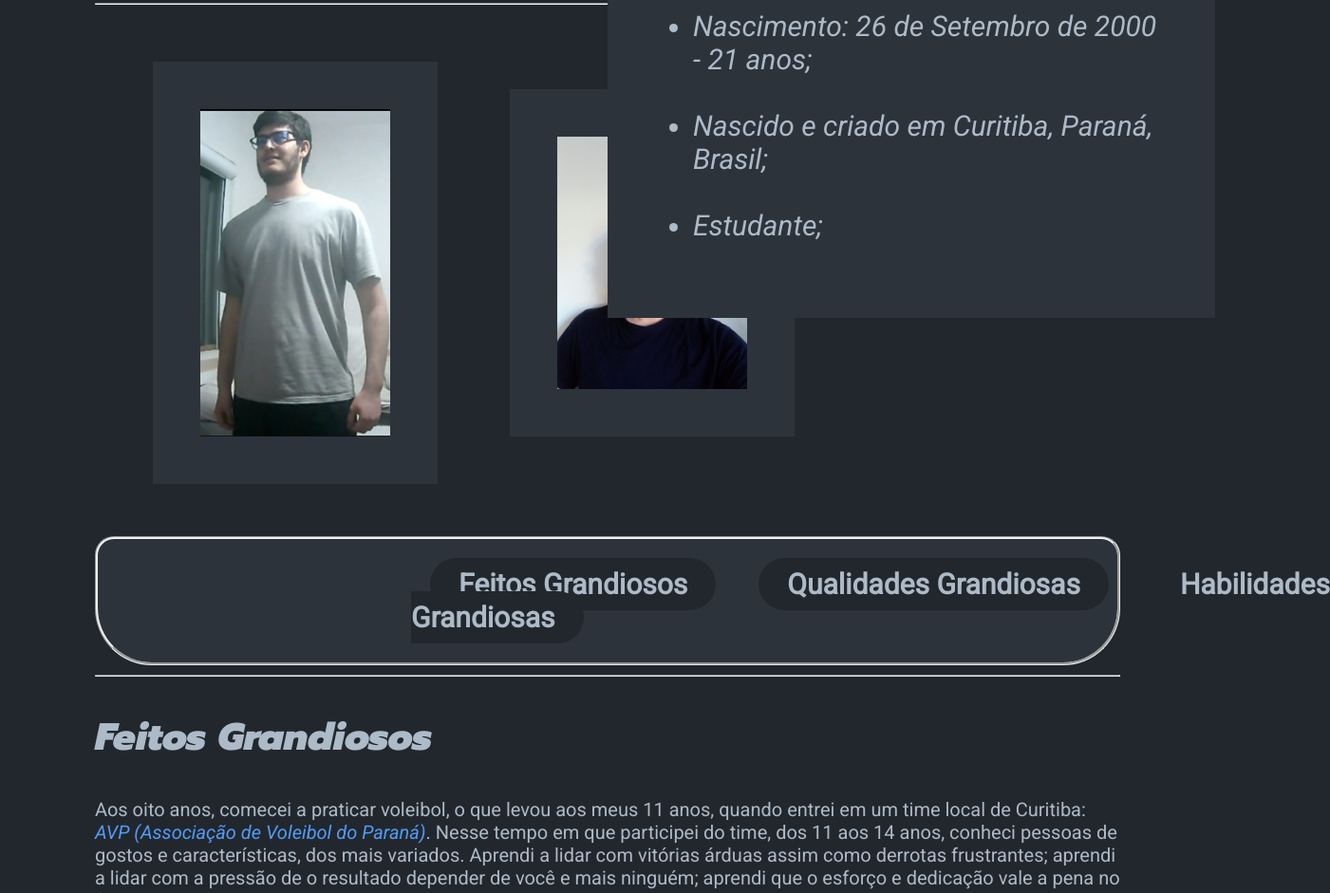
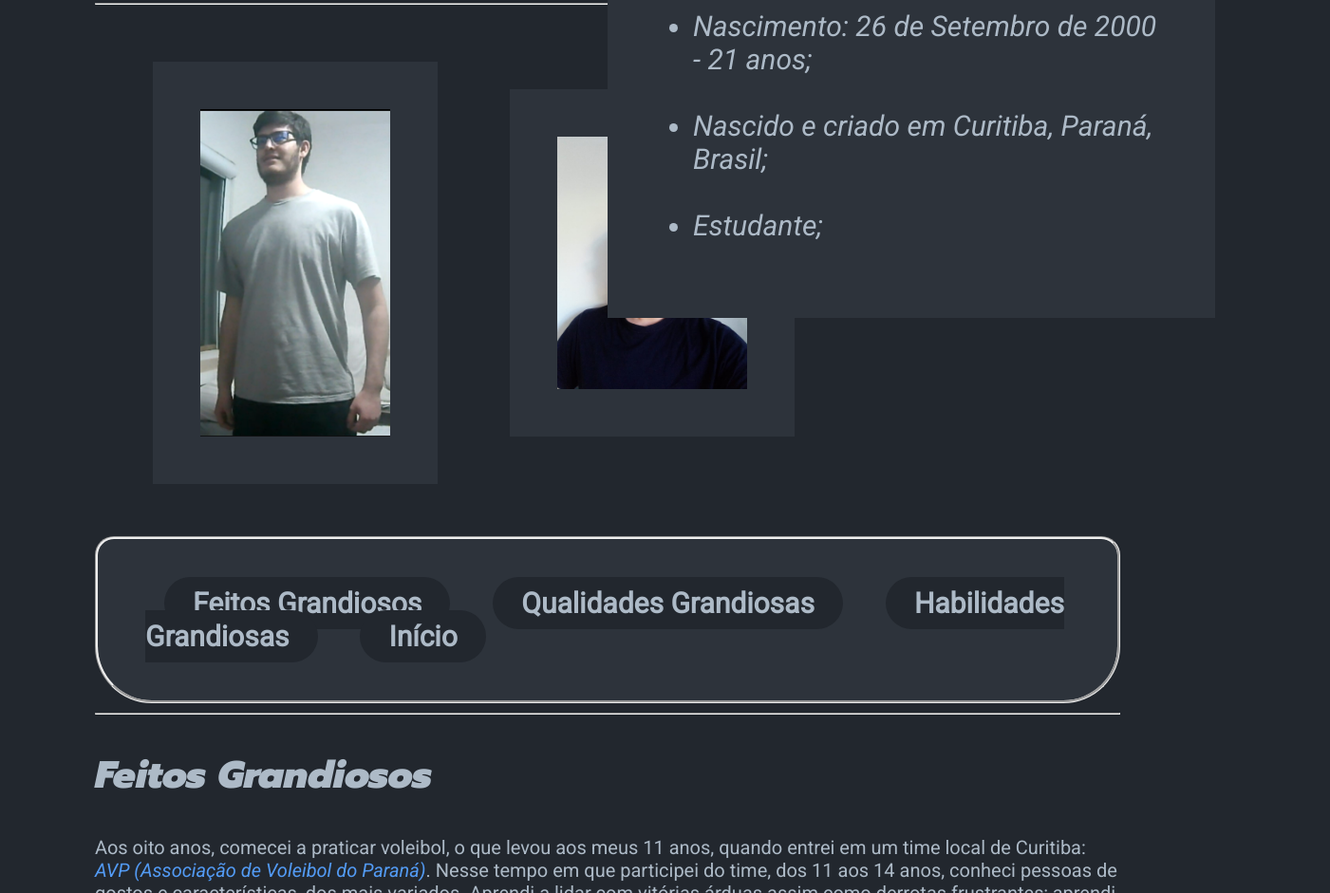
Before and after one commit to naaharo/naaharo.github.io, a plain HTML site: page index.html in a window 1280 px wide. Shown: the part 297-1238 px from the top of the page at 95% size, 1401 px wide, since content can reach past the window. Drawn offline with Linux system fonts and the light colour scheme.

Commit message:
melhorei o 'rosto' da pagina

```diff
--- a/index.html
+++ b/index.html
@@ -13,9 +13,12 @@
     <link rel="preconnect" href="https://fonts.gstatic.com" crossorigin />
 
     <link href="https://fonts.googleapis.com/css2?family=Prompt:ital,wght@0,700;1,900&family=Roboto:ital,wght@0,100;0,400;1,400;1,900&display=swap" rel="stylesheet">
+
+    <link href="https://fonts.googleapis.com/icon?family=Material+Icons"
+      rel="stylesheet">
   </head>
   <body>
-    <h1>
+    <h1 id="inicio">
       Portifólio <br />
       <em id="titulo">Natã Abrahão Rodrigues</em>
     </h1>
@@ -52,6 +55,9 @@
         <a href="#qualidG" class="indice a2">Qualidades Grandiosas</a>
 
         <a href="#habiliG" class="indice a3">Habilidades Grandiosas</a>
+
+        <a href="#inicio" class="indice a4">Início</a>
+
     </div>
 
     <hr/>
--- a/style.css
+++ b/style.css
@@ -67,19 +67,16 @@ body {
   .menu {
     position: sticky;
     top: 0px;
-    padding: 30px;
+    padding: 50px;
     background-color: #2d333b;
     border-style: groove;
     border-bottom-right-radius: 60px;
     border-bottom-left-radius: 60px;
     border-top-left-radius: 20px;
     border-top-right-radius: 20px;
-    transition: position 3s;
   }
   .indice {
     margin: 20px;
-    position: relative;
-    left: 300px;
     color: #adbac7;
     text-decoration: none;
     font-size: 30px;
@@ -87,6 +84,15 @@ body {
     background-color:  #22272e;
     padding: 10px 30px;
     border-radius: 100px;
+    transition: width 1s ease 0.25s, hight 1s ease 0.25s, font-size 1s ease 0.25s;
+  }
+  .a4 {
+    left: 100px;
+  }
+  .indice:hover {
+    width: 40px;
+    height: 30px;
+    font-size: 40px;
   }
   .lista {
     color: #909dab;
```
